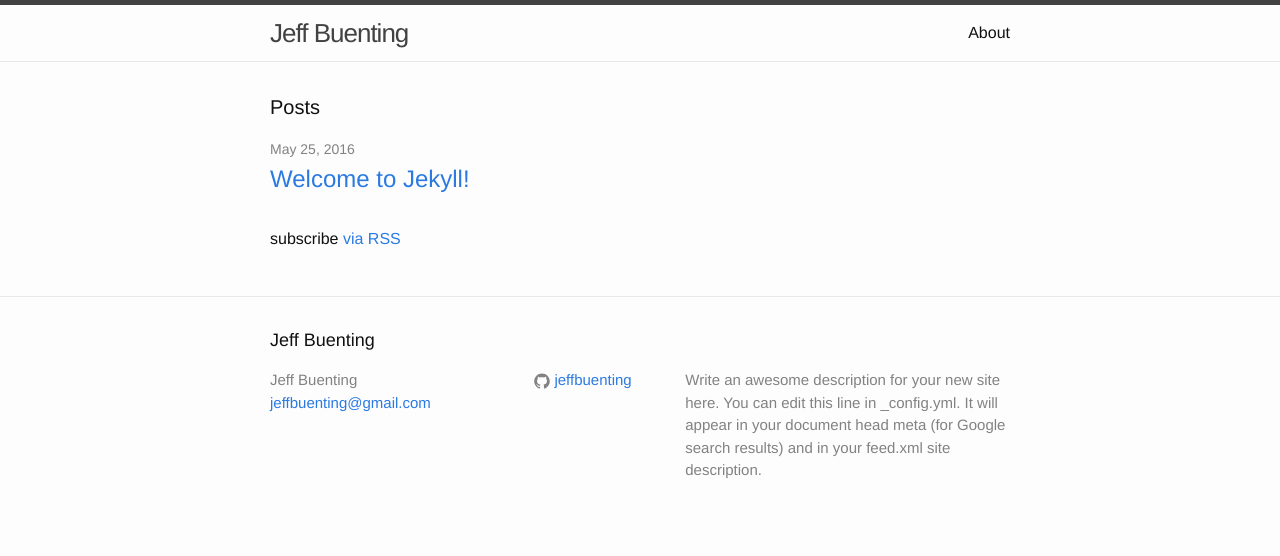
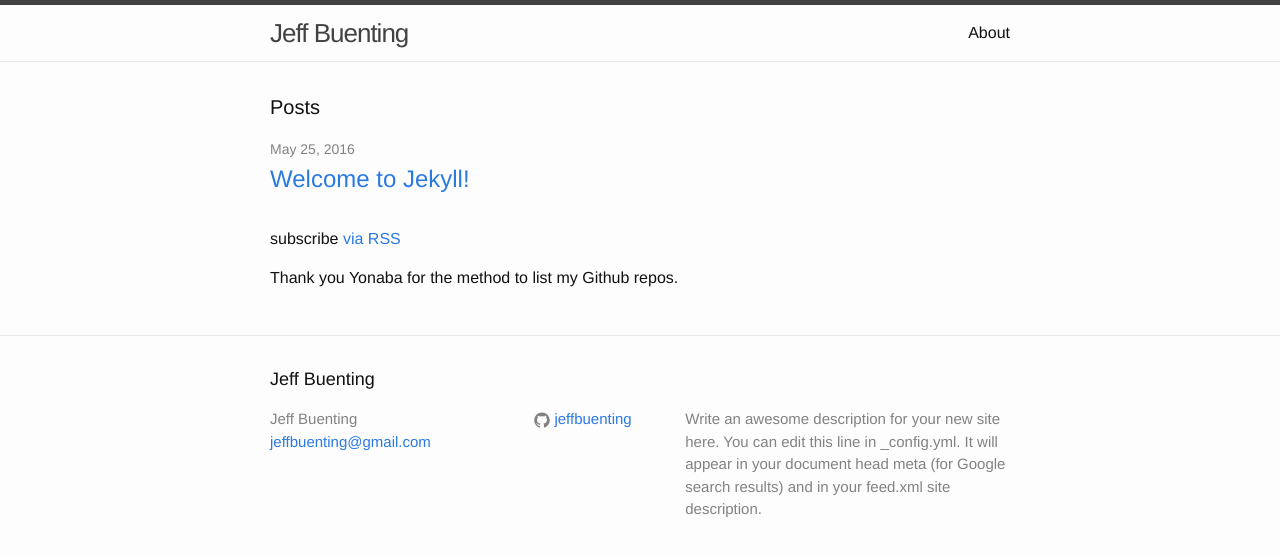
Before and after one commit to jeffbuenting/jeffbuenting.github.io, a Jekyll site: the page built from index.html, in a window 1280 px wide. Shown: the top 556 px of the page. Built offline with Jekyll 4.4.1, drawn with Linux system fonts in a browser that asks for light colours.

Commit message:
Update index.html
added thank you to Yonaba

```diff
--- a/index.html
+++ b/index.html
@@ -31,5 +31,5 @@ layout: default
           $("#my-github-projects").loadRepositories("jeffbuenting");
       });
   </script>
-
+  <p>Thank you <aref url = "http://yonaba.github.io/2012/08/14/List-your-GitHub-projects-using-JavaScript-and-jQuery.md.html">Yonaba</a> for the method to list my Github repos.</aref></p>
 </div>
```
